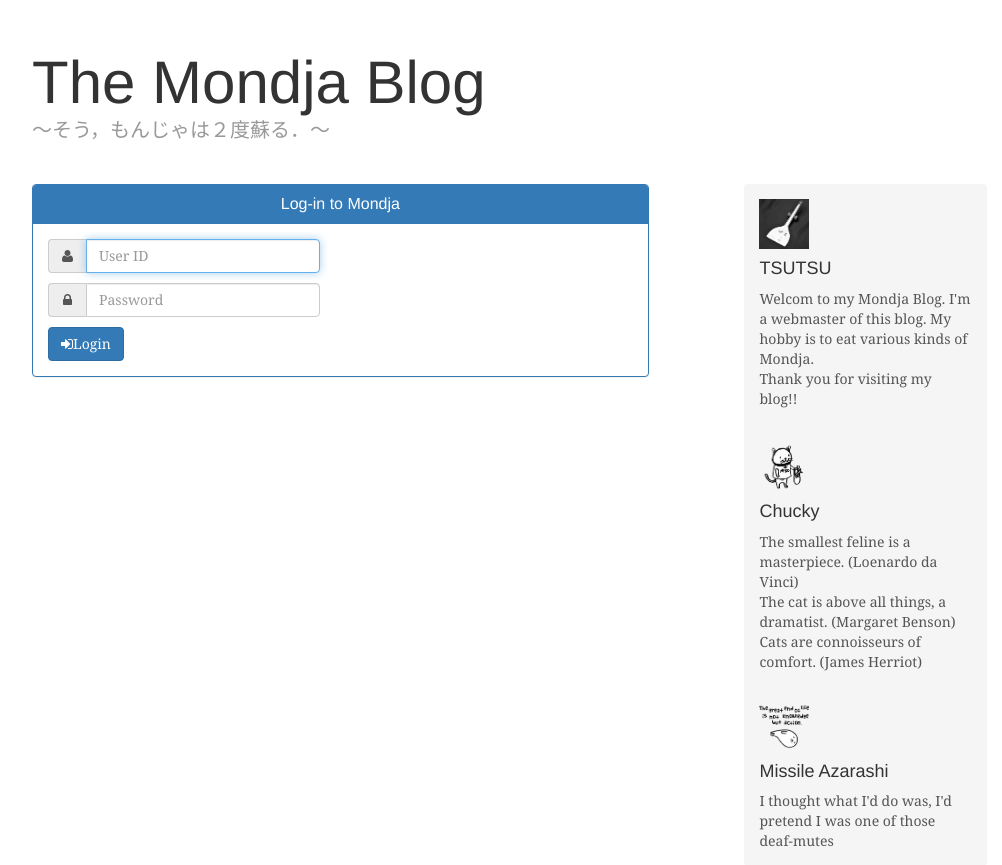
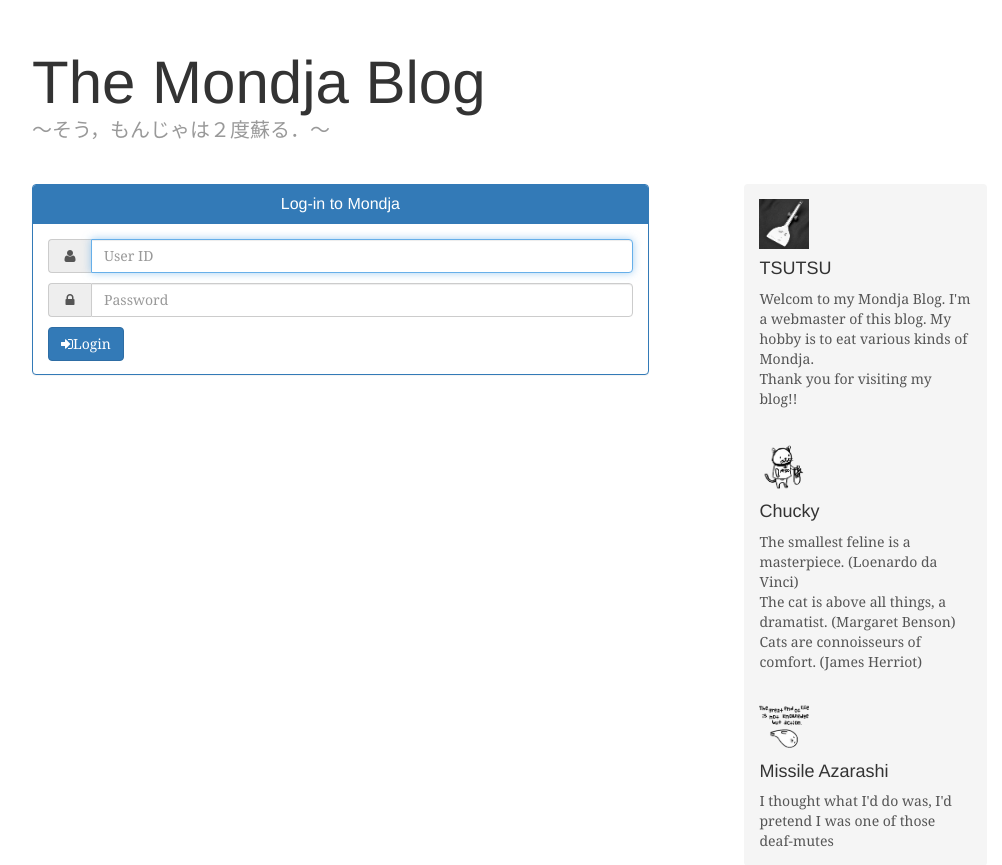
Before and after one commit to y-tsutsu/mondja-blog, a Django app: template static/templates/login.html in a window 1280 px wide. Shown: the part 60-925 px from the top of the page, without its empty margins (138-1140 px from the left). Run offline with Django 3.2, Linux system fonts and the light colour scheme; the template is opened without the code that fills it, so the values that code supplies are empty; some libraries are stand-ins or nearby versions.

Commit message:
Log-in画面のデザイン修正．

```diff
--- a/static/templates/login.html
+++ b/static/templates/login.html
@@ -6,28 +6,27 @@
 <h3 class="bg-danger">Please type a correct password.</h3>
 {% endif %}
 
-<form method="post" action="." role="form">
-    {% csrf_token %}
-
 <div class="panel panel-primary">
     <div class="panel-heading">
         <h3 class="panel-title text-center">Log-in to Mondja</h3>
     </div>
     <div class="panel-body">
+        <form method="post" action="." role="form">
+        {% csrf_token %}
             <div class="input-group" style="margin-bottom:10px;">
-                <span class="input-group-addon" id="basic-addon1" style="width:38px"><i class="fa fa-user"></i></span>
+                <span class="input-group-addon" id="basic-addon1"><i class="fa fa-user fa-fw"></i></span>
                 <input id="id_username" maxlength="256" name="username" type="text" class="form-control" placeholder="User ID" aria-describedby="sizing-addon1" autofocus required />
             </div>
 
             <div class="input-group" style="margin-bottom:10px;">
-                <span class="input-group-addon" id="basic-addon1" style="width:38px"><i class="fa fa-lock"></i></span>
+                <span class="input-group-addon" id="basic-addon1"><i class="fa fa-lock fa-fw"></i></span>
                 <input id="id_password" maxlength="256" name="password" type="password" class="form-control" placeholder="Password" aria-describedby="sizing-addon1" required />
             </div>
 
-            <button type="submit" class="btn btn-primary"><i class="fa fa-sign-in"></i>Login</button>
+            <button type="submit" class="btn btn-primary" style="margin-bottom:-20px"><i class="fa fa-sign-in"></i>Login</button>
             <input type="hidden" name="next" value="{{ next }}" />
+        </form>
     </div>
 </div>
-</form>
 
 {% endblock %}
```
Lines whose indentation alone changed are shown as unchanged.
